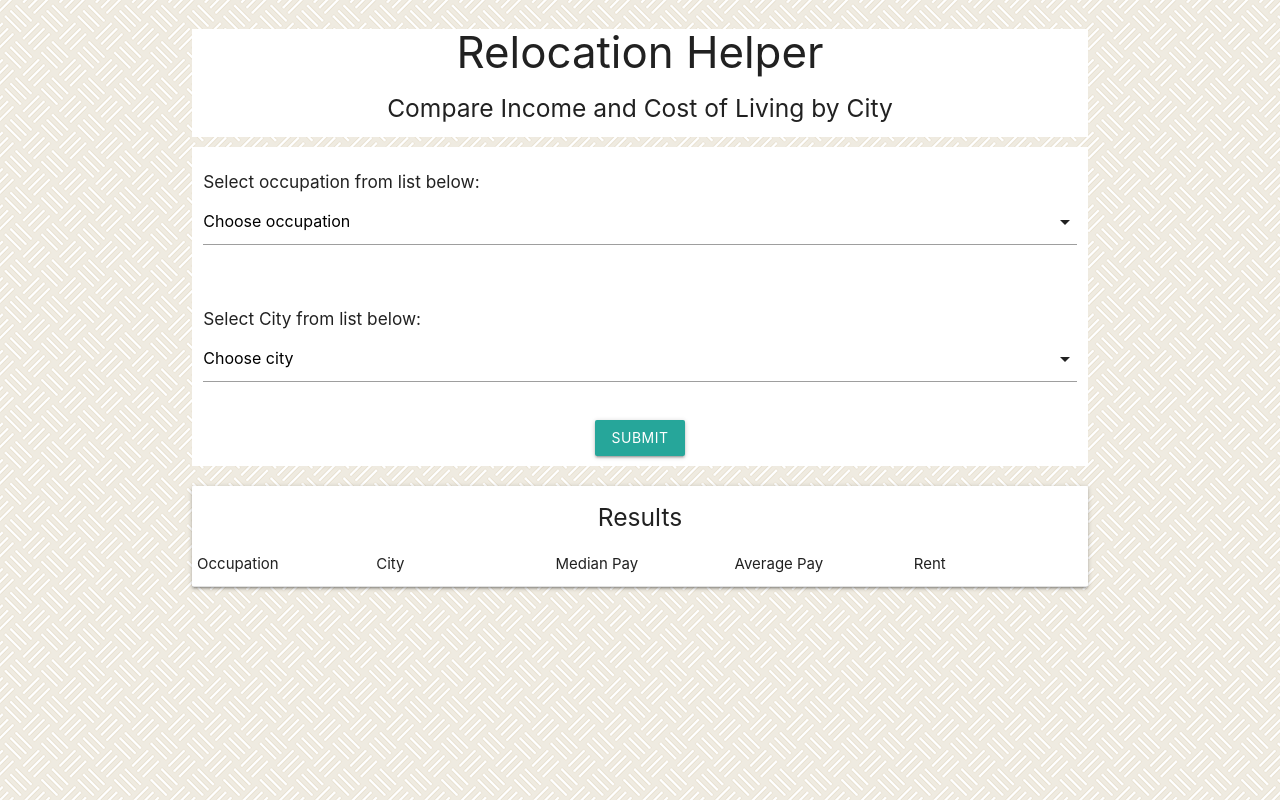
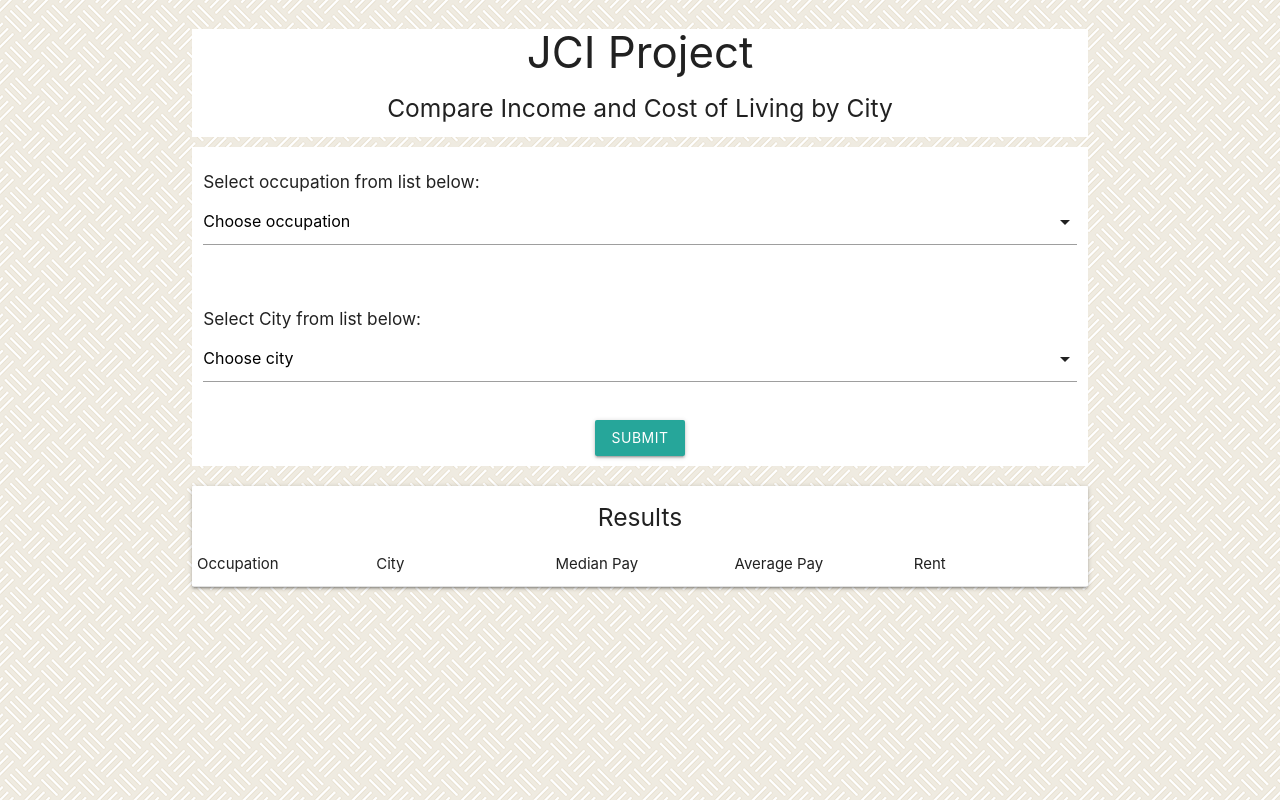
Before and after one commit to riandersons/ProjectOne, a plain HTML site: page index.html in a window 1280 px wide. Drawn offline with nearby package versions, Linux system fonts and the light colour scheme.

Commit message:
Updated a new working Title & sub-Title

```diff
--- a/index.html
+++ b/index.html
@@ -26,7 +26,7 @@
 <body>
 
     <div class=container id="style-header">
-        <h3>Relocation Helper</h3>
+        <h3>JCI Project</h3>
         <h5>Compare Income and Cost of Living by City</h5>
     </div>
 
```
